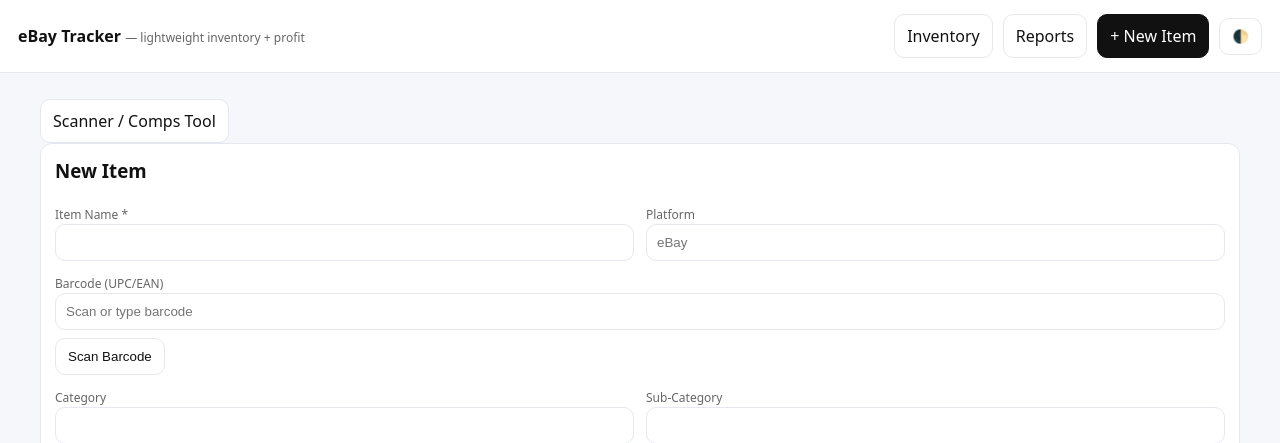
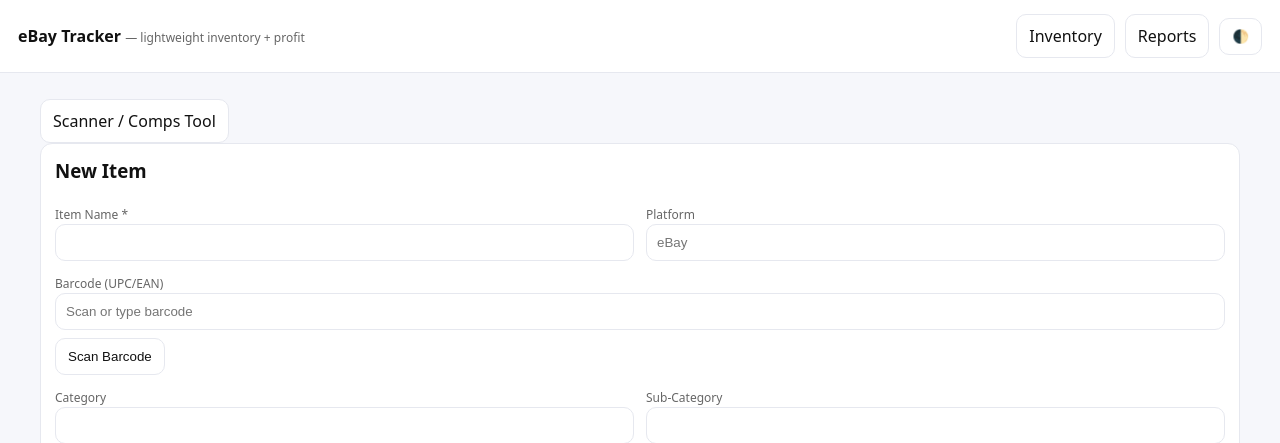
Before and after one commit to xyciasav/ebay-tracker, a Flask app: page /item/new in a window 1280 px wide. Shown: the top 443 px of the page. Run offline with Flask 3, Linux system fonts and the light colour scheme; parts of the project's set-up code (start-up, migrations or seed data) failed here and were passed over; some libraries are stand-ins or nearby versions.

Commit message:
moved new item button

```diff
--- a/templates/base.html
+++ b/templates/base.html
@@ -191,7 +191,6 @@
     <div style="display:flex; gap:10px; align-items:center; flex-wrap:wrap;">
       <a class="btn secondary" href="{{ url_for('index') }}">Inventory</a>
       <a class="btn secondary" href="{{ url_for('reports') }}">Reports</a>
-      <a class="btn" href="{{ url_for('item_new') }}">+ New Item</a>
 
       <button class="iconbtn" type="button" id="themeBtn" title="Toggle dark mode">🌓</button>
     </div>
```
